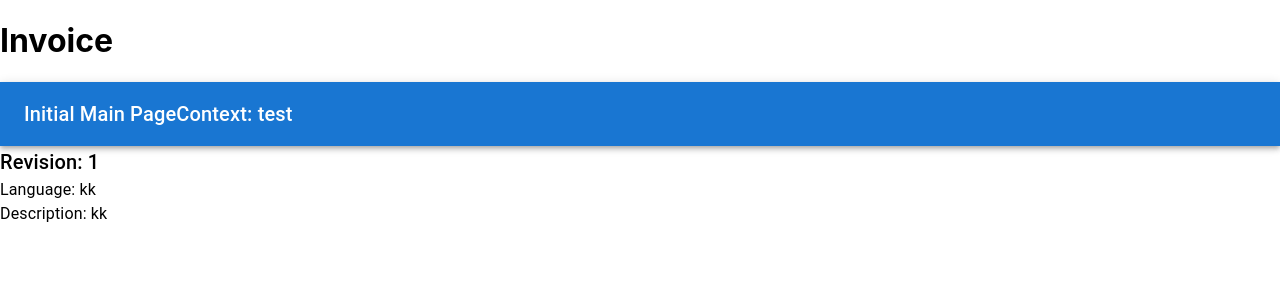
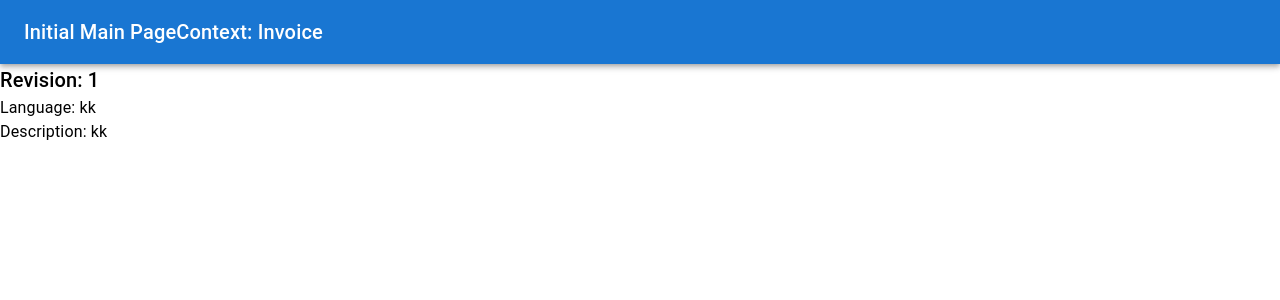
Before and after one commit to KinNeko-De/poc-react-layout, a React (Create React App) app: page /document/invoice in a window 1280 px wide. Shown: the top 300 px of the page. Built offline with nearby package versions, Linux system fonts and the light colour scheme.

Commit message:
- pass state to child component

```diff
--- a/src/layout/globalheader.tsx
+++ b/src/layout/globalheader.tsx
@@ -4,12 +4,16 @@ import { AppBar, Toolbar, Typography } from '@mui/material';
 import { useSelector, useDispatch } from 'react-redux';
 import { useOutletContext } from 'react-router-dom';
 
-export default function GlobalHeader() {
+interface GlobalHeaderProps {
+  title: string;
+}
+
+export default function GlobalHeader({ title }: GlobalHeaderProps) {
   const currentTitle = useSelector((state: any) => state.title.value);
   return (
     <AppBar position="static">
       <Toolbar>
-        <Typography variant="h6">{currentTitle}</Typography><Typography variant="h6">Context: {"test"}</Typography>
+        <Typography variant="h6">{currentTitle}</Typography><Typography variant="h6">Context: {title}</Typography>
       </Toolbar>
     </AppBar>
   );
--- a/src/layout/layout.tsx
+++ b/src/layout/layout.tsx
@@ -9,9 +9,6 @@ type LayoutContext = {
 
 export default function Layout() {
   const [title, setTitle] = React.useState<string>('Initial title');
-
-
-
   // const [user, setUser] = React.useState<User | null>(null);
   /*
   const [context, setContext] = React.useState<Context>({
@@ -24,8 +21,7 @@ export default function Layout() {
   return (
     <>
       <header>
-        <h1>{title}</h1>
-        <GlobalHeader />
+        <GlobalHeader title={title} />
       </header>
       <main>
         <Outlet context={{ setTitle } satisfies LayoutContext} />
```
